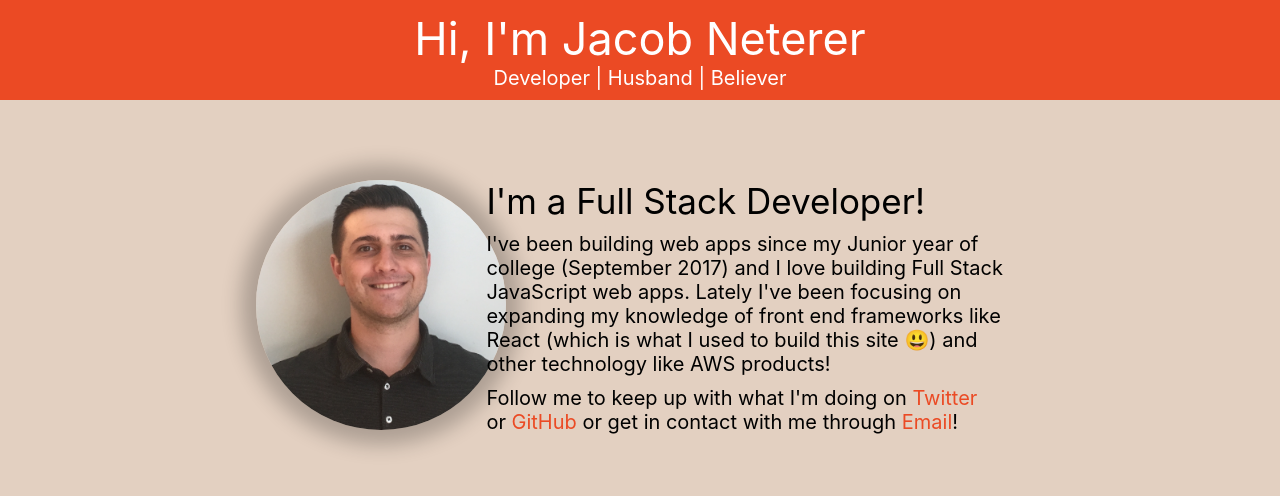
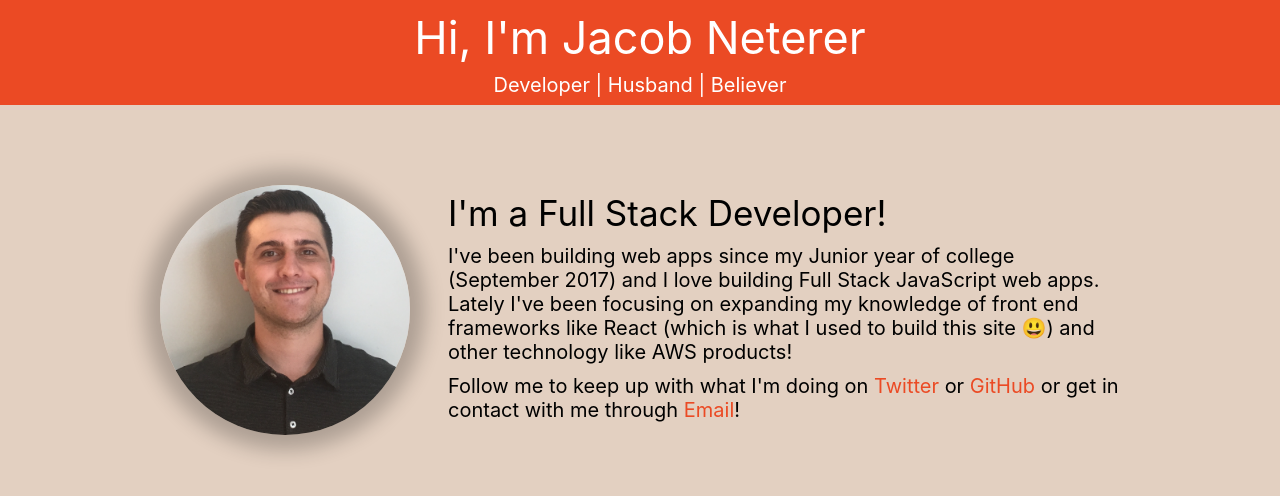
Before and after one commit to jneterer/DEPRECATED-jacobneterer, a React (Create React App) app: page / in a window 1280 px wide. Shown: the top 496 px of the page. Built offline with nearby package versions, Linux system fonts and the light colour scheme.

Commit message:
Adding a sticky subheader.

```diff
--- a/src/App.scss
+++ b/src/App.scss
@@ -1,8 +1,2 @@
 .main-content-container {
-  position: absolute;
-  top: 100px;
-  left: 0;
-  right: 0;
-  bottom: 0;
-  overflow: auto;
 }
--- a/src/App.tsx
+++ b/src/App.tsx
@@ -7,7 +7,7 @@ const App: React.FC = () => {
   return (
     <React.Fragment>
       <Header />
-      <div className="main-content-container">
+      <div id="mainContent" className="main-content-container">
         <Hero />
       </div>
     </React.Fragment>
--- a/src/components/Header/Header.scss
+++ b/src/components/Header/Header.scss
@@ -3,17 +3,20 @@
 
 .header {
   &-container {
-    align-items: center;
-    background-color: $red;
-    color: white;
-    display: flex;
-    flex-direction: column;
-    justify-content: center;
-    height: 100px;
-    position: fixed;
-    top: 0;
-    right: 0;
-    left: 0;
+    .header {
+      padding-top: 10px;
+    }
+    .sub-header {
+      height: 40px;
+    }
+    .header, .sub-header {
+      background-color: $red;
+      color: white;
+      align-items: center;
+      display: flex;
+      flex-direction: column;
+      justify-content: center;
+    }
     h1 {
       font-size: 45px;
       font-weight: normal;
--- a/src/components/Header/Header.tsx
+++ b/src/components/Header/Header.tsx
@@ -1,17 +1,46 @@
 import React from 'react';
 import './Header.scss';
 
-const Header: React.FC = () => {
+class Header extends React.Component {
+  constructor(props: any) {
+    super(props);
+  }
+
+  componentDidMount() {
+    // Getting access to our main content nad subheader divs.
+    let mainContent = document.getElementById('mainContent');
+    let subHeaderRef = document.getElementById('subHeader');
+    let sticky = subHeaderRef?.offsetTop;
+    // When the user scrolls...
+    window.onscroll = () => {
+      // Only perform the following if those elements exist.
+      if (mainContent && subHeaderRef && sticky) {
+        // If the offset is greater than the subheader offset, add the sticky class to the
+        // subheader and the sticky main content to the main content.
+        if (window.pageYOffset > sticky) {
+          subHeaderRef.classList.add('sticky');
+          mainContent.classList.add('sticky-main-content');
+        } else {
+          // Otherwise remove those two classes.
+          subHeaderRef.classList.remove('sticky');
+          mainContent.classList.remove('sticky-main-content');
+        }
+      }
+    };
+  }
+
+  render() {
     return (
-    <div className="header-container">
+      <div id="header" className="header-container">
         <div className="header">
           <h1>Hi, I'm Jacob Neterer</h1>
         </div>
-      <div className="sub-header">
+        <div id="subHeader" className="sub-header">
           <p>Developer | Husband | Believer</p>
         </div>
       </div>
     );
   }
+}
 
 export default Header;
--- a/src/components/Hero/Hero.scss
+++ b/src/components/Hero/Hero.scss
@@ -16,13 +16,20 @@
     }
   }
   &-me-container {
-    width: 30%;
+    @include aboveTablet() {
+      width: 30%;
+    }
+    @include belowTablet() {
+      padding-bottom: 3em;
+    }
   }
   &-info-container {
     display: flex;
     flex-direction: column;
     justify-content: center;
-    width: 70%;
+    @include aboveTablet() {
+      width: 70%;
+    }
     h2 {
       font-size: 35px;
       font-weight: normal;
--- a/src/styles/layout.scss
+++ b/src/styles/layout.scss
@@ -1,17 +1,33 @@
 .container {
   padding: 20px;
-  @include aboveIpad() {
+  margin: 0 auto;
+  @include aboveIpadPro() {
     margin: 0 auto;
     width: 60%;
   }
-  @include belowIpad() {
-    @include aboveTablet() {
-      border: 1px solid black;
-      margin: 0 auto;
-      width: 75%;
-    }
-    @include belowTablet() {
-      margin: 0 20px;
+  @include belowIpadPro() {
+    width: 75%;
+    @include belowIpad() {
+      @include aboveTablet() {
+        width: 90% !important;
+      }
+      @include belowTablet() {
+        flex-direction: column;
+        justify-content: center;
+      }
     }
   }
 }
+.sticky {
+  position: fixed;
+  top: 0;
+  width: 100%;
+}
+.sticky-main-content {
+  position: relative;
+  top: 40px;
+  z-index: -1;
+}
+.hide {
+  display: none !important;
+}
```
Lines whose indentation alone changed are shown as unchanged.
